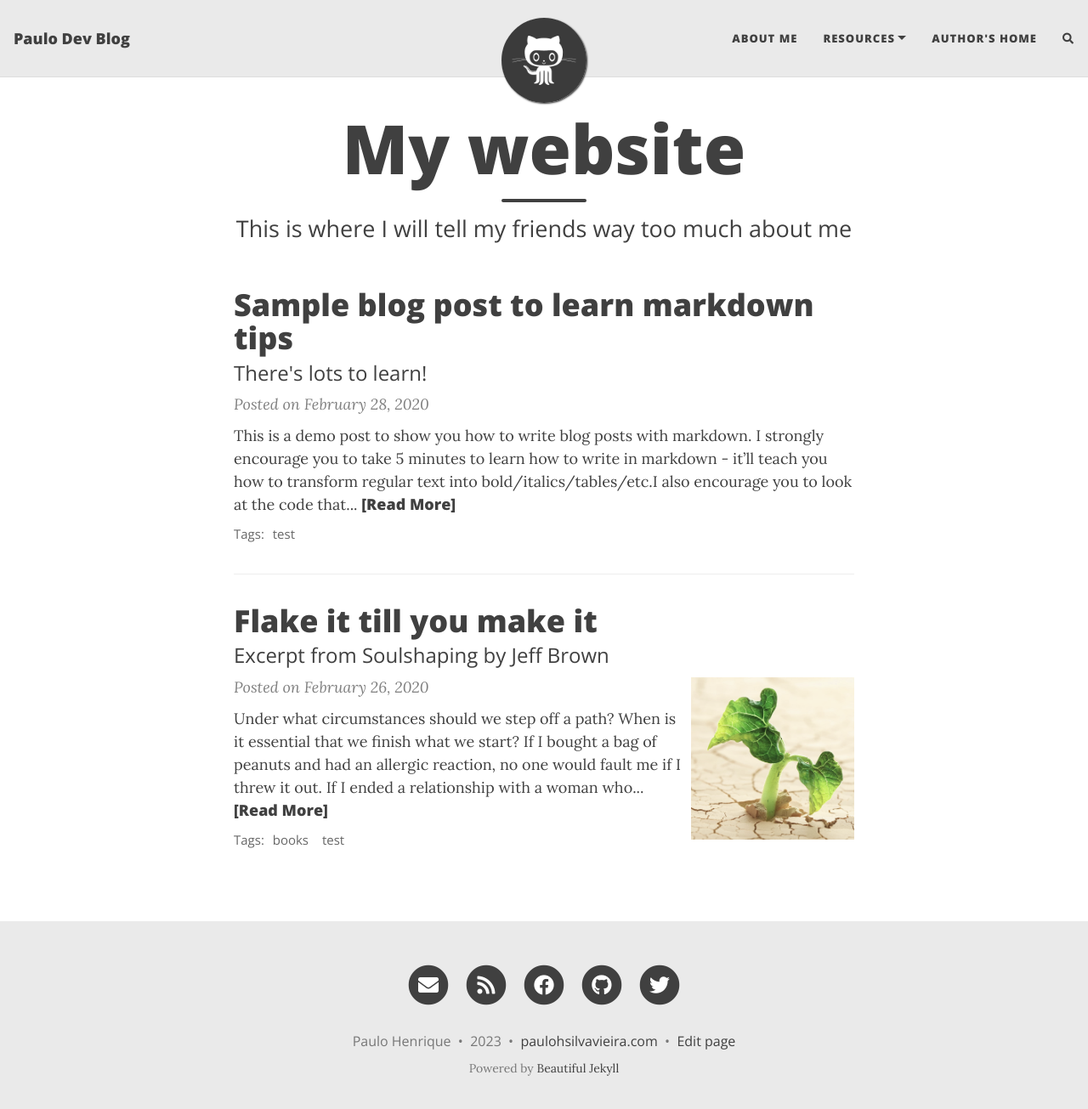
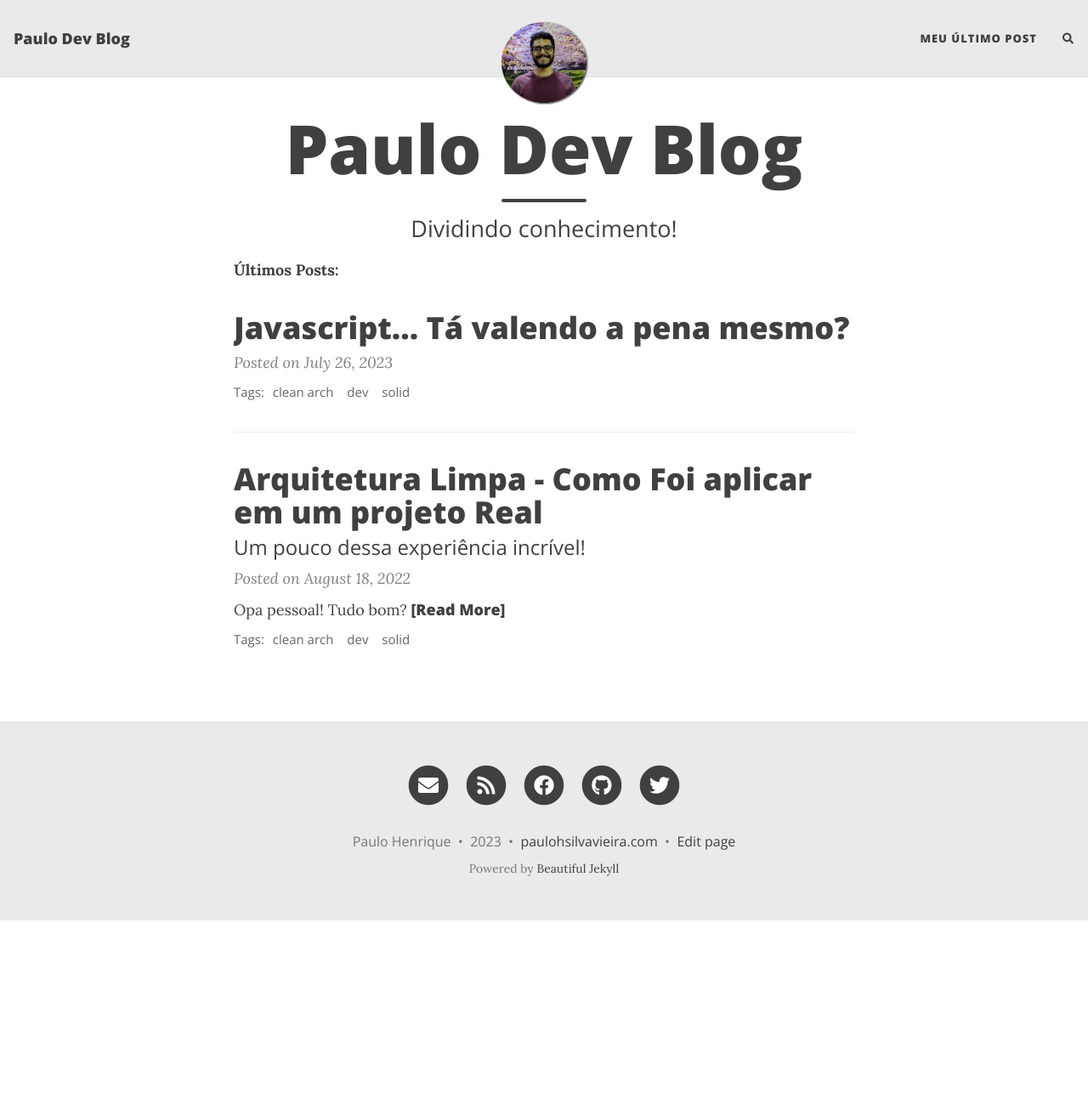
Before and after one commit to paulohsilvavieira/paulohsilvavieira.github.io, a Jekyll site: the page built from index.html, in a window 1280 px wide and 1318 px high. Shown: the top 1305 px of the window at 85% size. Built offline with Jekyll 4.4.1, drawn with Linux system fonts in a browser that asks for light colours; nearby versions of some CDN libraries; the list of posts is cut into pages by our own code; comment, search, counter and statistics services are not loaded.

Commit message:
add new posts and configs

```diff
--- a/_config.yml
+++ b/_config.yml
@@ -20,11 +20,7 @@ author: Paulo Henrique
 ###############################################
 
 navbar-links:
-  About Me: "aboutme"
-  Resources:
-    - Beautiful Jekyll: "https://beautifuljekyll.com"
-    - Learn markdown: "/2020-02-28-sample-markdown"
-  Author's home: "https://deanattali.com"
+  Meu último post: "/2022-08-18-clean-arch-real"
 
 ################
 # --- Logo --- #
@@ -32,7 +28,7 @@ navbar-links:
 
 # Image to show in the navigation bar - works best with a square image
 # Remove this parameter if you don't want an image in the navbar
-avatar: "/assets/img/avatar-icon.png"
+avatar: "/assets/img/avatar-icon.jpg"
 
 # By default, the image is cut into a circle. You can disable this behaviour by setting 'round-avatar: false'
 round-avatar: true
@@ -249,7 +245,7 @@ date_format: "%B %-d, %Y"
 #################################################################################
 
 # Output options (more information on Jekyll's site)
-timezone: "America/Toronto"
+timezone: "America/Sao_Paulo"
 markdown: kramdown
 highlighter: rouge
 permalink: /:year-:month-:day-:title/
--- a/_layouts/home.html
+++ b/_layouts/home.html
@@ -6,6 +6,7 @@ layout: page
 
 {% assign posts = paginator.posts | default: site.posts %}
 
+<b>Últimos Posts: </b>
 <!-- role="list" needed so that `list-style: none` in Safari doesn't remove the list semantics -->
 <ul class="posts-list list-unstyled" role="list">
   {% for post in posts %}
--- /dev/null
+++ b/_posts/2022-08-18-clean-arch-real.md
@@ -0,0 +1,58 @@
+---
+layout: post
+title: Arquitetura Limpa - Como Foi aplicar em um projeto Real
+subtitle: Um pouco dessa experiência incrível!
+tags: [clean arch, dev, solid]
+comments: true
+---
+
+***Opa pessoal! Tudo bom?***
+
+Gostaria trazer minha experiência ao aplicar o conceito de arquitetura limpa em um projeto real.
+
+*Nesse texto vou considerar que você já saiba sobre arquitetura limpa, mesmo que tenha lido em algum lugar, caso não saiba, corre lá no google dá uma lida e volta aqui para continuar a leitura!*
+
+Vou levantar alguns pontos baseados na minha experiência.
+
+![Clean Arch](/assets/img/clean-arch-post/clean-arch.png)
+
+## Começo de tudo!
+
+A primeira vez que apliquei essa arquitetura, foi depois de finalizar o curso sobre o assunto. Criei um projeto simples e apliquei e vi como era interessante poder separar seu sistema em camadas testáveis e de fácil manutenção.
+
+Em 2021 tive a oportunidade de aplicar essa arquitetura em forma real, onde pude enxergar o real valor do processo.
+
+Lembro de outros projetos onde a implementação dos casos de uso do sistema tinham um alto acoplamento com a tecnologia, pessoalmente dava um pouco de medo ao ver chamadas de banco de dados com SQL direto no domínio, Nesse ponto vi o quanto valeu a pena aplicar essa arquitetura. Em um sistema novo que fiquei encarregado de desenvolver, foi muito tranquilo configurar toda a regra de negócio do sistema independente da tecnologia, podendo esquecer de qual banco de dados ou onde a aplicação vai rodar, pois o que importa é o domínio bem implementado, que os frameworks e banco de dados por exemplo são só detalhes e decisões que podem ser adiadas.
+
+Aliás, uma das partes mais incríveis é criar os adaptadores que isolam o caso de uso da tecnologia. Quando você cria essas abstrações e reutiliza elas durante o código você perde o medo de alguma coisa dar problema, pois não vai ser aquela dor de cabeça para mudar para outra tecnologia mais eficiente ou corrigir implementação da tecnologia, é só fazer a modificação no adaptador e pronto, seu domínio não tem nem ideia do que aconteceu.
+
+Umas das dificuldades que tive foi aplicar os conceitos do SOLID, mas depois de algum sofrimento, consegui entender.*Se não sabe, corre no google e da uma olhada, no final do texto vou deixar um link bem informativo sobre SOLID!* Lembrando, que ao aplicar esses conceitos, você já consegue ter um código eficiente e que tem uma manutenção tranquila, o incrível é que cada regra vai conversando entre si, no início parece um grande ruído, mas quando você vai tentando quebrar uma regra, as outras acompanham o erro.
+
+## Testes!
+
+**Teste**! Essa é a palavra chave dessa arquitetura, é onde você descobre se sua implementação está complexa ou não, pois seu teste deve demonstrar como seu código vai funcionar, se seu teste está difícil de ser escrito, volte e analise sua implementação.
+
+Mas lembre-se, não é necessário ter 100% de cobertura de código, é bom você ter uma cobertura de 100% nos casos de usos mais importantes no seu sistema, tendo isso você já consegue confiar melhor no seu sistema.
+
+Hoje ao ver meu código sinto confiança após aplicar essa arquitetura, não ter medo de corrigir bugs ou até mesmo implementar coisas novas, pois tem um fluxo de criação, abstrações e reuso de componentes que o POO permite.
+
+## Mas arquitetura limpa é isso tudo mesmo ? Err... Não é!
+
+Mas nem tudo são flores na arquitetura limpa, vi uma complexidade enorme ao implementar novas funcionalidades, por ter que passar em várias camadas, criar adaptadores necessários, criar todas as abstrações que a funcionalidade vai exigir aumenta muito o tempo de trabalho que se for em uma arquitetura mais simples ia ser coisa de poucas horas ou poucos minutos mesmo (dependendo da seu nível).
+
+Essa complexidade pode ir de encontro com o estilo da empresa que você esteja trabalhando, se for uma empresa que foca em velocidade de entrega deixando a qualidade de código de lado, lamento mas arquitetura limpa pode não ser a melhor escolha para o desenvolvimento, por ser um processo com muitos pontos para serem desenvolvidos pode gerar ruídos no seu processo de entrega.
+
+Passar o conhecimento para outros desenvolvedores da equipe que nunca viram nada ou viram muito pouco sobre arquitetura limpa também é uma dor, pois você já está ali enfrentando suas dificuldades para entender e tem que passar esse conhecimento para outros desenvolvedores, isso necessita ter uma equipe muito entrosada para  auxiliar essa passada de informação.
+
+Outra dor é o próprio review de código, commits simples ajudam a fazer o review mas imagine uma quantidade absurda de commits simplesmente por que você adicionou um caso de uso novo, pois tem várias interfaces que abstraem as funcionalidades e tecnologias utilizadas no caso de uso, Imagina você indo fazer review de múltiplos commits de vários desenvolvedores e grande parte desses commits são somente interfaces, é uma vontade absurda de colocar `any` em todas as tipagens.
+
+## Conclusão
+Arquitetura limpa é ótimo, mas exige conhecimentos como Programação orientada a objetos bem sólido, então para você jovem padawan, estude arquitetura limpa mas não coloque tanta energia agora, absorva bem conceitos importantes sobre programação, como a própria programação orientada a objeto.
+
+Estude em paralelo, sobre DDD (Domain Driven Design), recomendo comprar o livro, ele é um pouco avançado, mas ajuda bastante a aplicar a arquitetura limpa de forma mais robusta no quesito entendimento do negócio.
+
+Em geral vale muito a pena implementar essa arquitetura quando seu sistema seja muito grande ou que tenha muitos processos, se for um sistema simples,escolha uma arquitetura mais simples.
+
+Então é isso pessoal! Comente o que achou, comente sua experiência com arquitetura limpa!
+
+[Link top sobre SOLID](https://medium.com/desenvolvendo-com-paixao/o-que-%C3%A9-solid-o-guia-completo-para-voc%C3%AA-entender-os-5-princ%C3%ADpios-da-poo-2b937b3fc530)
--- /dev/null
+++ b/_posts/2023-07-26-javascript-ends.md
@@ -0,0 +1,6 @@
+---
+layout: post
+title: Javascript... Tá valendo a pena mesmo?
+tags: [clean arch, dev, solid]
+comments: true
+---
--- a/index.html
+++ b/index.html
@@ -1,5 +1,5 @@
 ---
 layout: home
-title: My website
-subtitle: This is where I will tell my friends way too much about me
+title: Paulo Dev Blog
+subtitle: Dividindo conhecimento!
 ---
```
Also changed, not shown: _posts/a2020-02-26-flake-it-till-you-make-it.md (renamed from _posts/2020-02-26-flake-it-till-you-make-it.md), _posts/a2020-02-28-sample-markdown.md (renamed from _posts/2020-02-28-sample-markdown.md), assets/img/1avatar-icon.png (renamed from assets/img/avatar-icon.png), assets/img/avatar-icon.jpg (added), assets/img/clean-arch-post/clean-arch.png (added).
